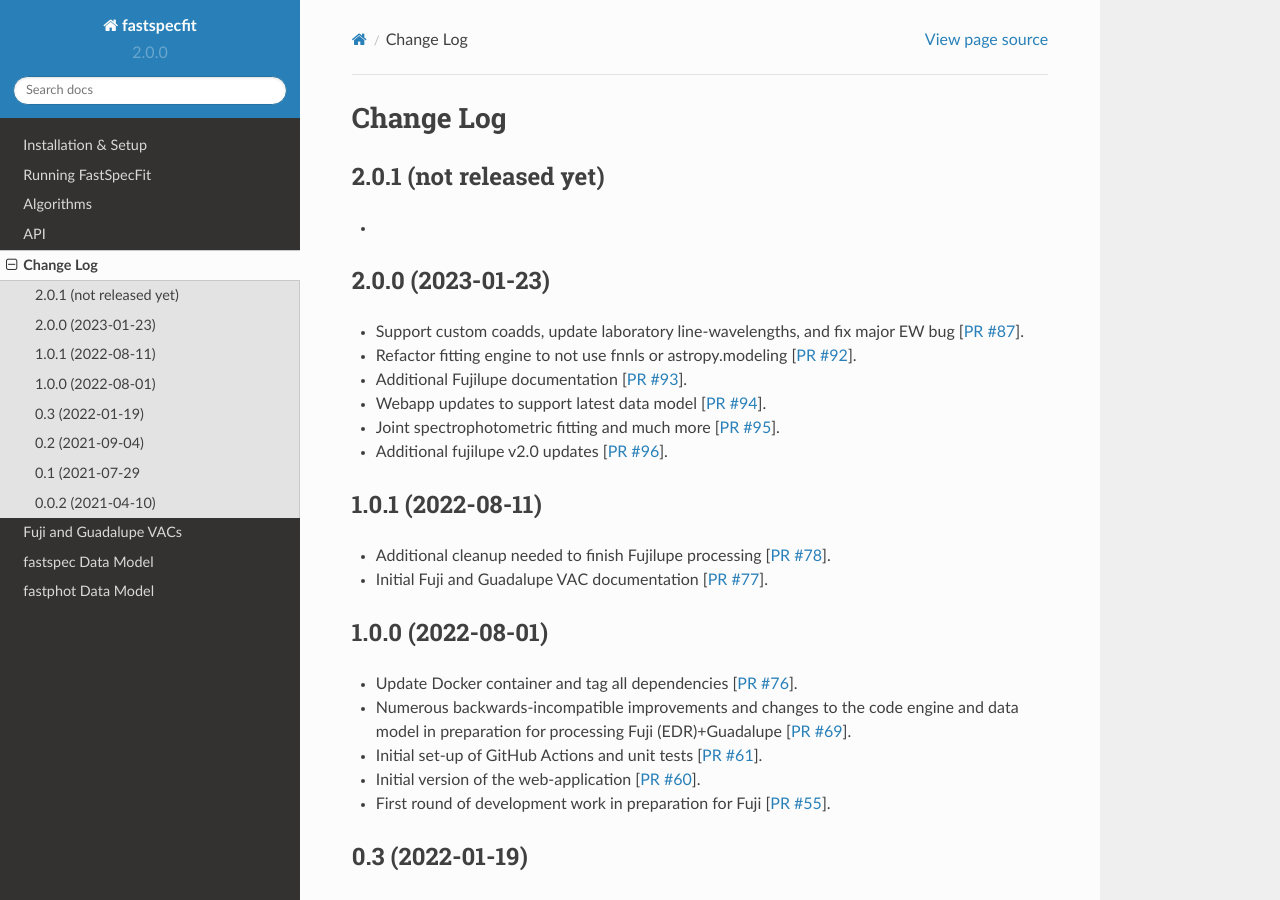
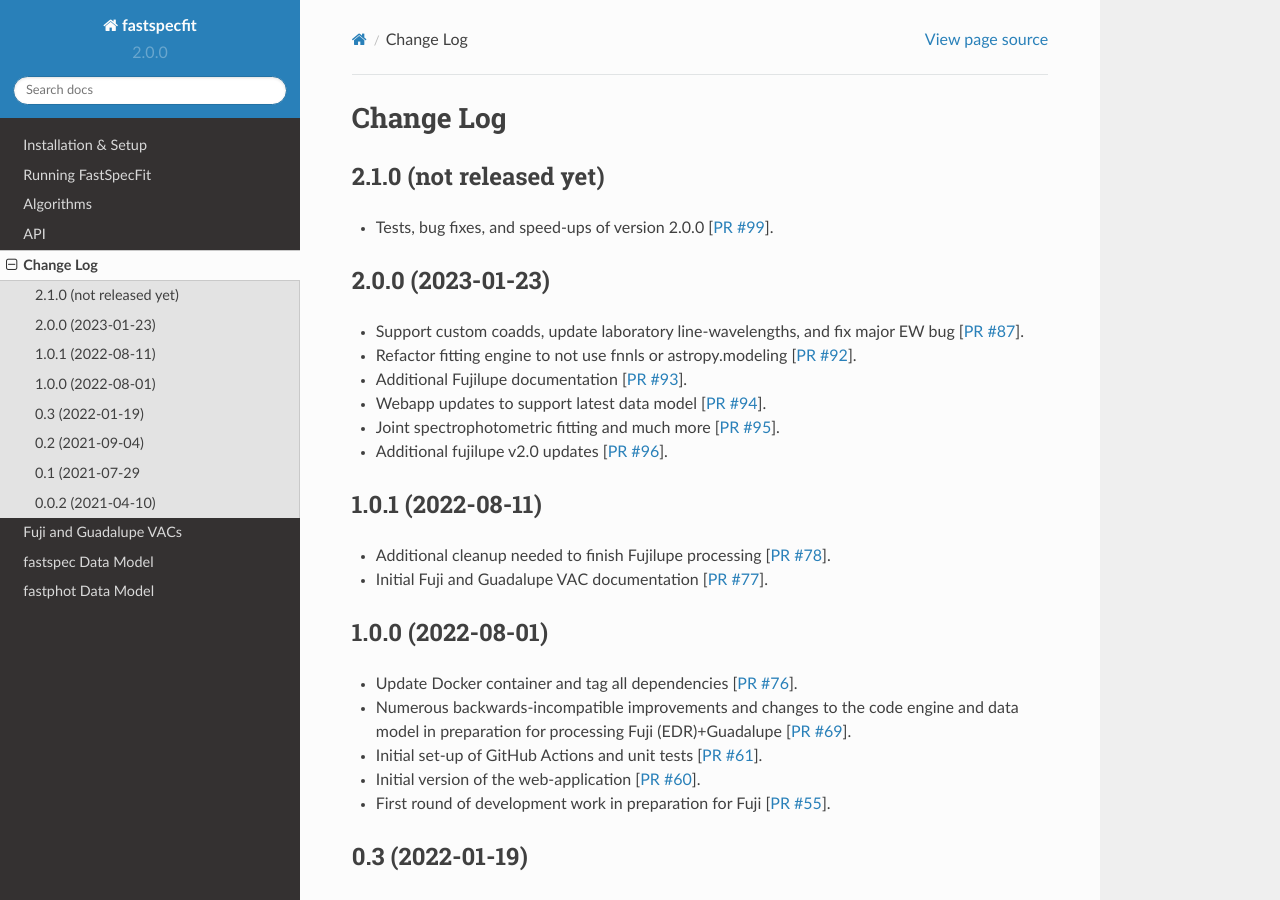
Before and after one commit to desihub/fastspecfit, a Sphinx documentation site: the page built from doc/changes.rst, in a window 1280 px wide and 900 px high. Built offline with Sphinx 7.4.7 and the Read the Docs theme 2.0.0, drawn with Linux system fonts in a browser that asks for light colours.

Commit message:
update change log

```diff
--- a/doc/changes.rst
+++ b/doc/changes.rst
@@ -2,10 +2,12 @@
 Change Log
 ==========
 
-2.0.1 (not released yet)
+2.1.0 (not released yet)
 ------------------------
 
-*
+* Tests, bug fixes, and speed-ups of version 2.0.0 [`PR #99`_].
+
+.. _`PR #99`: https://github.com/desihub/fastspecfit/pull/99
 
 2.0.0 (2023-01-23)
 ------------------
```
